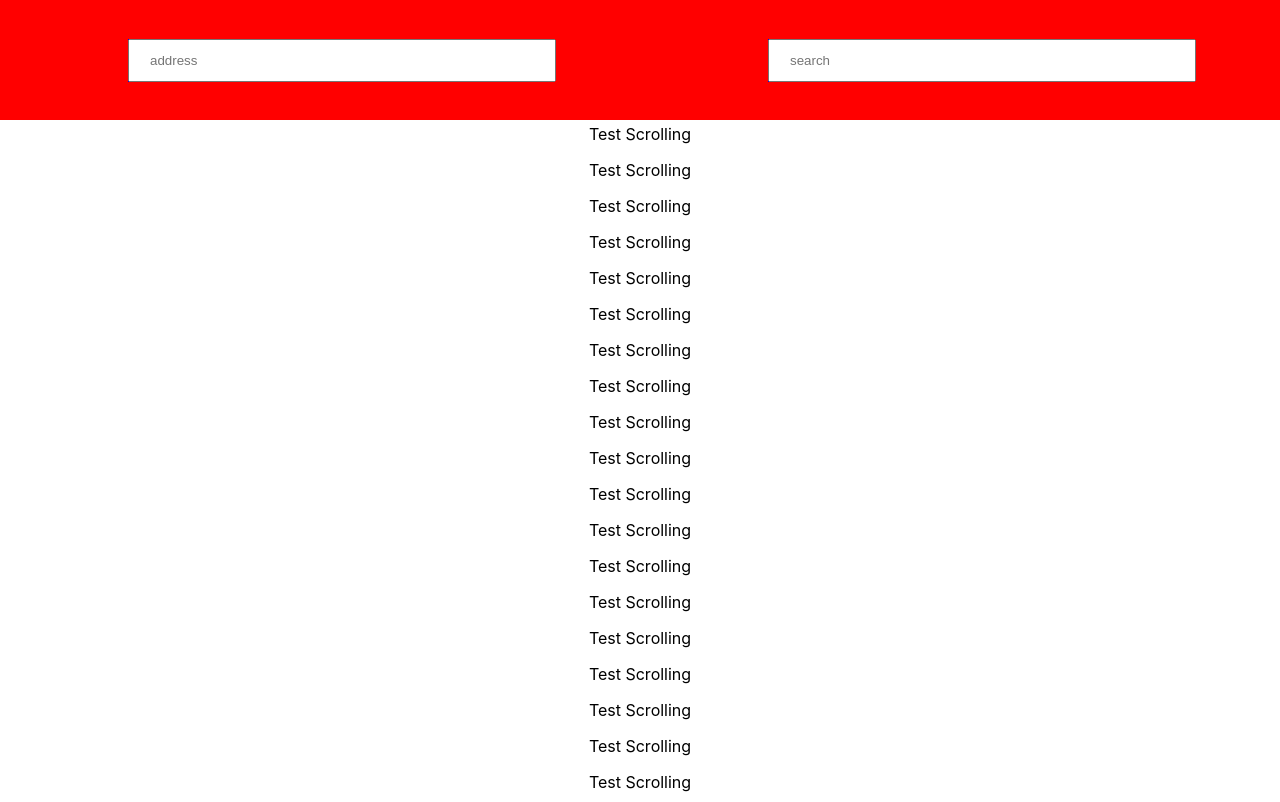
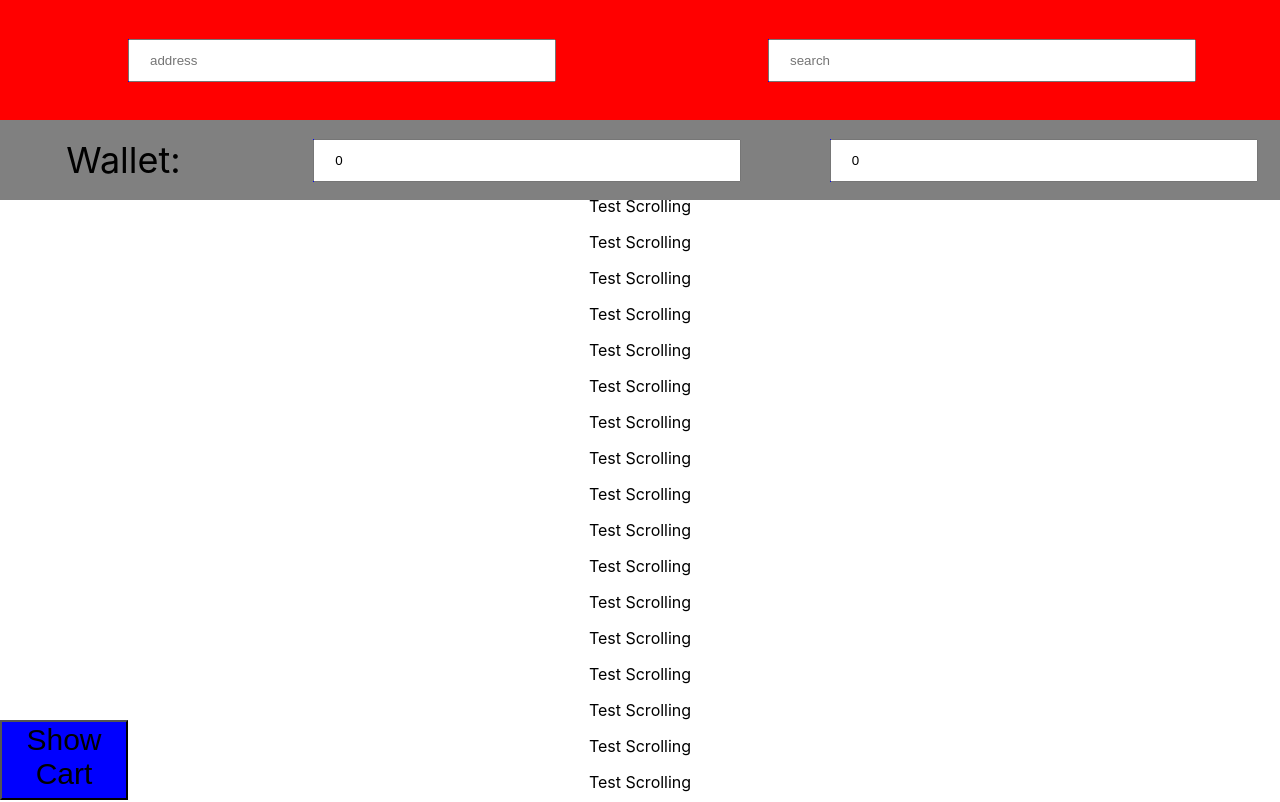
Before and after one commit to devin-efendy/comp3020-group-15, a React (Create React App) app: page / in a window 1280 px wide. Shown: the top 802 px of the page. Built offline with nearby package versions, Linux system fonts and the light colour scheme.

Commit message:
Basic Cart/Wallet
Basic layout for the Cart and Wallet features, none of the funcitonality is implemented yet, just use some placeholder values for testing

```diff
--- a/src/App.js
+++ b/src/App.js
@@ -5,6 +5,8 @@ import logo from './logo.svg';
 import './css/App.css';
 
 import Header from './components/Header';
+import Cart from './components/Cart'
+import Wallet from './components/Wallet'
 
 import { RestaurantStub } from './backend/RestaurantStub';
 import { DishStub } from './backend/DishStub';
@@ -14,6 +16,7 @@ class App extends React.Component {
     return (
       <div className="App">
         <Header />
+        <Wallet />
         <p>Test Scrolling</p>
         <p>Test Scrolling</p>
         <p>Test Scrolling</p>
@@ -39,6 +42,8 @@ class App extends React.Component {
         <p>Test Scrolling</p>
         <p>Test Scrolling</p>
         <p>Test Scrolling</p>
+        <p>Test Scrolling</p>
+        <Cart />
       </div>
     );
   }
--- /dev/null
+++ b/src/components/Cart.js
@@ -0,0 +1,84 @@
+import React, { Component } from 'react';
+
+import '../css/Cart.css'
+
+class Cart extends Component {
+  constructor() {
+    super();
+
+    this.state = {
+      showCart: false,
+    };
+
+    this.openOrClose = this.openOrClose.bind(this);
+  }
+
+  openOrClose = (event) => {
+    event.preventDefault();
+
+    if(this.state.showCart){
+        this.setState({
+            showCart: false
+        });
+    }
+    else{
+        this.setState({
+            showCart: true
+        });
+    }
+  }
+
+  render() {
+    const {cartItems} = this.props;
+    return (
+      <div>
+        {
+          this.state.showCart
+            ? (
+              <div className="cart">
+                <button className="cartButton close" onClick={this.openOrClose}>Close Cart</button>
+                <div className="cartSection">
+                   <ul className="cartList">
+                       <li>Item 1</li>
+                       <li>Item 2</li>
+                       <li>Item 3</li>
+                       <li>Item 4</li>
+                       <li>Item 5</li>
+                   </ul>
+                </div>
+                <div className="cartSection">
+                   <ul className="cartList">
+                       <li>Price</li>
+                       <li>Price</li>
+                       <li>Price</li>
+                       <li>Price</li>
+                       <li>Price</li>
+                   </ul>
+
+                </div>
+                <div className="cartSection">
+                    <p>Subtotal</p>
+                    <p>Taxes</p>
+                    <p>Delivery Charge</p>
+                    <p>Tip</p>
+                    <p>Total</p>
+                </div>
+                <div className="cartSection">
+                    <p>Price</p>
+                    <p>Price</p>
+                    <p>Price</p>
+                    <p>Price</p>
+                    <p>Price</p>
+                </div>
+              </div>
+            )
+            : (
+              <button className="cartButton open" onClick={this.openOrClose}>Show Cart</button>
+            )
+        }
+      </div>
+    );
+  }
+}
+
+export default Cart
--- /dev/null
+++ b/src/components/Wallet.js
@@ -0,0 +1,47 @@
+import React, { Component } from 'react'
+
+import '../css/Wallet.css';
+
+class Wallet extends Component {
+    constructor(props){
+        super(props)
+        this.state = {
+            total: 0,
+            cartVal: 0
+        };
+    }
+
+    handleTotalChange = (event) => {
+        this.setState({
+            total: event.target.value
+        })
+    }
+
+    handleAmountChange = (event) => {
+        this.setState({
+            cartVal: event.target.value
+        })
+    }
+
+    render() {
+        return (
+            <div>
+            <div className="wallet">
+                <p className="title">Wallet:</p>
+                <div className="forms">
+                    <form>
+                        <input type="text" placeholder="total" value={this.state.total} onChange={this.handleTotalChange} />
+                    </form>
+                </div>
+                <div className="forms">
+                    <form>
+                        <input type="text" placeholder="remaining" value={this.state.total - this.state.cartVal} readonly/>
+                    </form>
+                </div>
+            </div>
+            </div>
+        )
+    }
+}
+
+export default Wallet
--- /dev/null
+++ b/src/css/Cart.css
@@ -0,0 +1,33 @@
+.cart {
+    background-color: red;
+    width: 100%;
+    position: fixed;
+    bottom: 0;
+    display: flex;
+    margin: auto;
+}
+
+.cartButton {
+    background-color: blue;
+    width: 10%;
+    height: 10%;
+    text-align: center;
+    font-size: 30px;
+}
+
+.open {
+    bottom: 0;
+    display:flex;
+    position: fixed;
+    float: left;
+}
+
+.cartSection {
+    width: 40%;
+    text-align: left;
+
+}
+
+.cartList {
+    list-style-type: none;
+}
--- /dev/null
+++ b/src/css/Wallet.css
@@ -0,0 +1,13 @@
+.wallet {
+    background-color: grey;
+    position: fixed;
+    width: 100%;
+    height: 10%;
+    display: flex;
+    top: 15%;
+}
+
+.title {
+    font-size: 36px;
+    margin: auto;
+}
```
